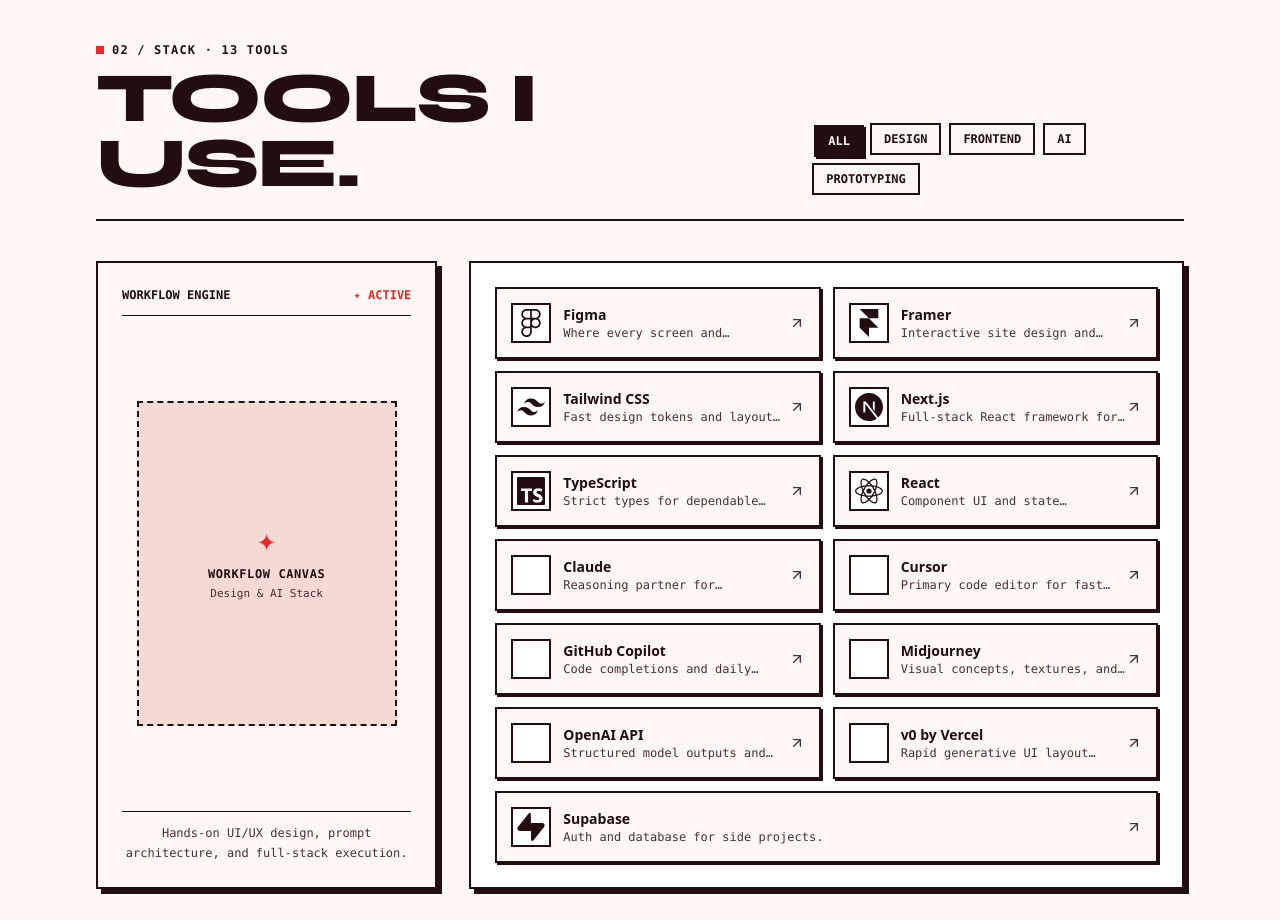
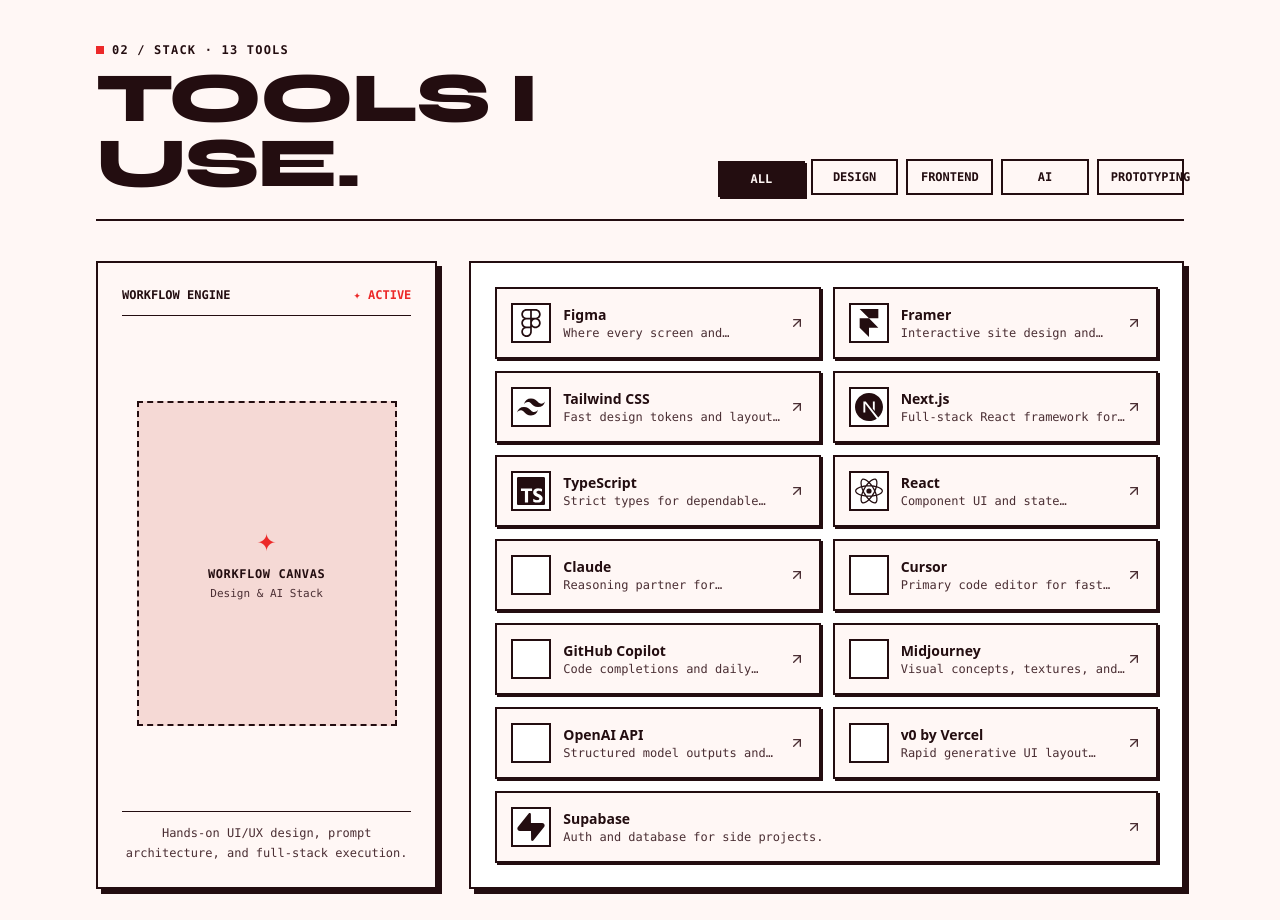
Before and after one commit to saidwarak99/Dwarak-portfolio, a Next.js app: page / in a window 1280 px wide. Shown: the part 1460-2380 px from the top of the page. Built offline with nearby package versions, Linux system fonts and the light colour scheme; no server answers; the database is empty; some icons are missing.

Commit message:
polish(ui): rebalance tool filter tabs to 3-col mobile / 5-col desktop grid and clean empty state comments

```diff
--- a/src/components/ToolsSection.tsx
+++ b/src/components/ToolsSection.tsx
@@ -243,8 +243,9 @@
 
           {/* Rebalanced Category Filter Tabs: All, Design, Frontend, AI, Prototyping */}
           <div
-            className="grid grid-cols-3 sm:flex sm:flex-wrap sm:items-center gap-2 text-xs font-mono font-bold w-full lg:w-auto"
+            className="grid grid-cols-3 sm:grid-cols-5 gap-2 text-xs font-mono font-bold w-full sm:w-auto"
             role="tablist"
+            aria-label="Filter tools by category"
           >
             {simplifiedCategories.map((cat) => {
               const isActive = activeTab === cat.id;
@@ -255,8 +256,8 @@
                   role="tab"
                   aria-selected={isActive}
                   onClick={() => setActiveTab(cat.id)}
-                  className={`px-3 py-1.5 border-2 border-[#230D10] uppercase transition-all duration-150 focus-visible:ring-2 focus-visible:ring-[#EC2929] text-center ${
-                    isPrototyping ? "col-span-2 sm:col-auto" : ""
+                  className={`px-3 py-2 border-2 border-[#230D10] uppercase transition-all duration-150 focus-visible:ring-2 focus-visible:ring-[#EC2929] text-center whitespace-nowrap ${
+                    isPrototyping ? "col-span-2 sm:col-span-1" : "col-span-1"
                   } ${
                     isActive
                       ? "bg-[#230D10] text-[#FFF7F5] brutalist-shadow-sm translate-x-0.5 translate-y-0.5"
--- a/src/components/WorkSection.tsx
+++ b/src/components/WorkSection.tsx
@@ -121,7 +121,7 @@
             ))}
           </div>
         ) : (
-          /* Single Compact Coming Soon State (Unique wording & icon per tab) */
+          /* Single Compact Empty State (Unique wording & icon per tab) */
           <div className="border-2 border-[#230D10] bg-white p-8 sm:p-12 text-center max-w-xl mx-auto brutalist-shadow-lg">
             <div className="w-12 h-12 border-2 border-[#230D10] bg-[#FFF7F5] text-[#EC2929] flex items-center justify-center mx-auto mb-4 brutalist-shadow-sm">
               {activeTab === "products" ? (
```
